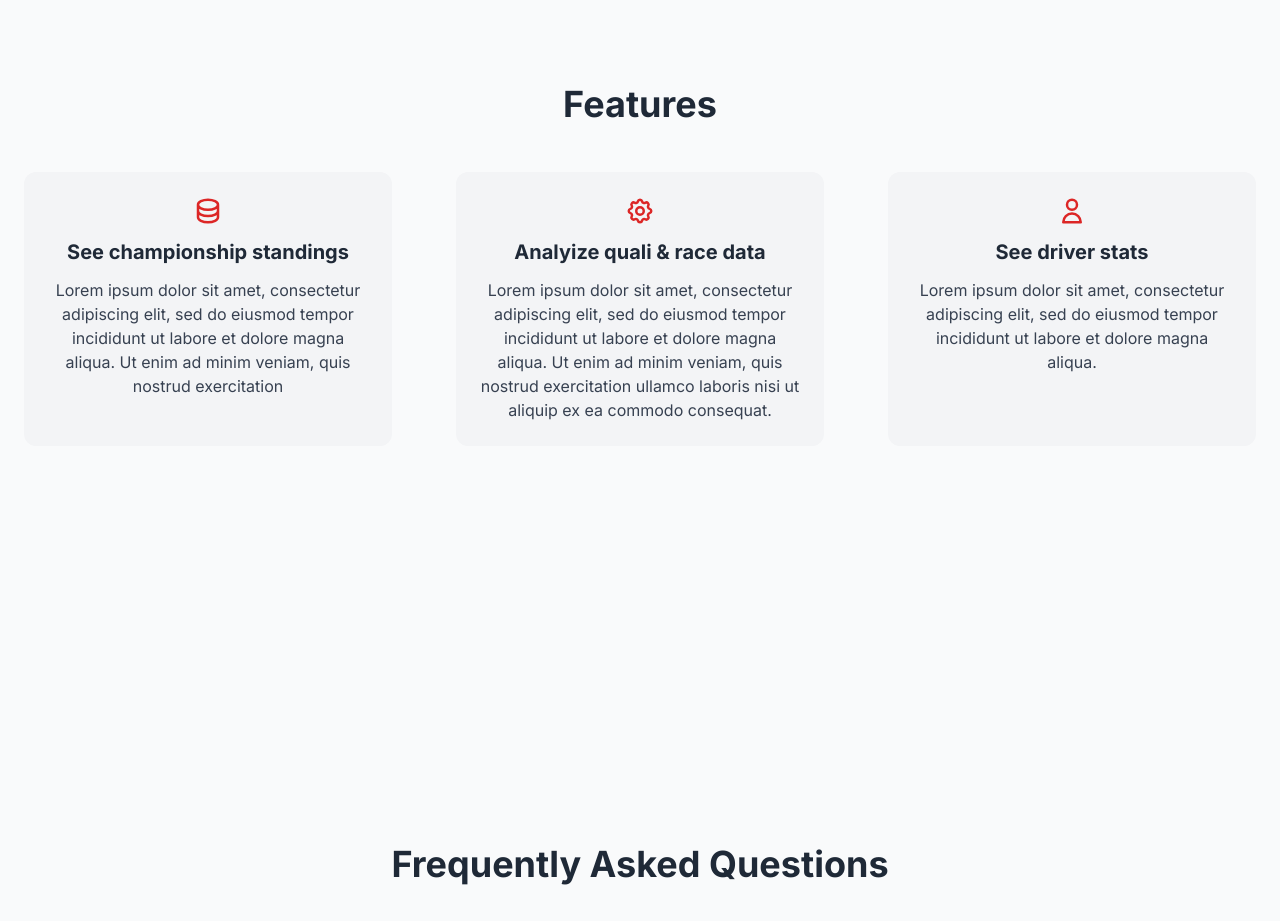
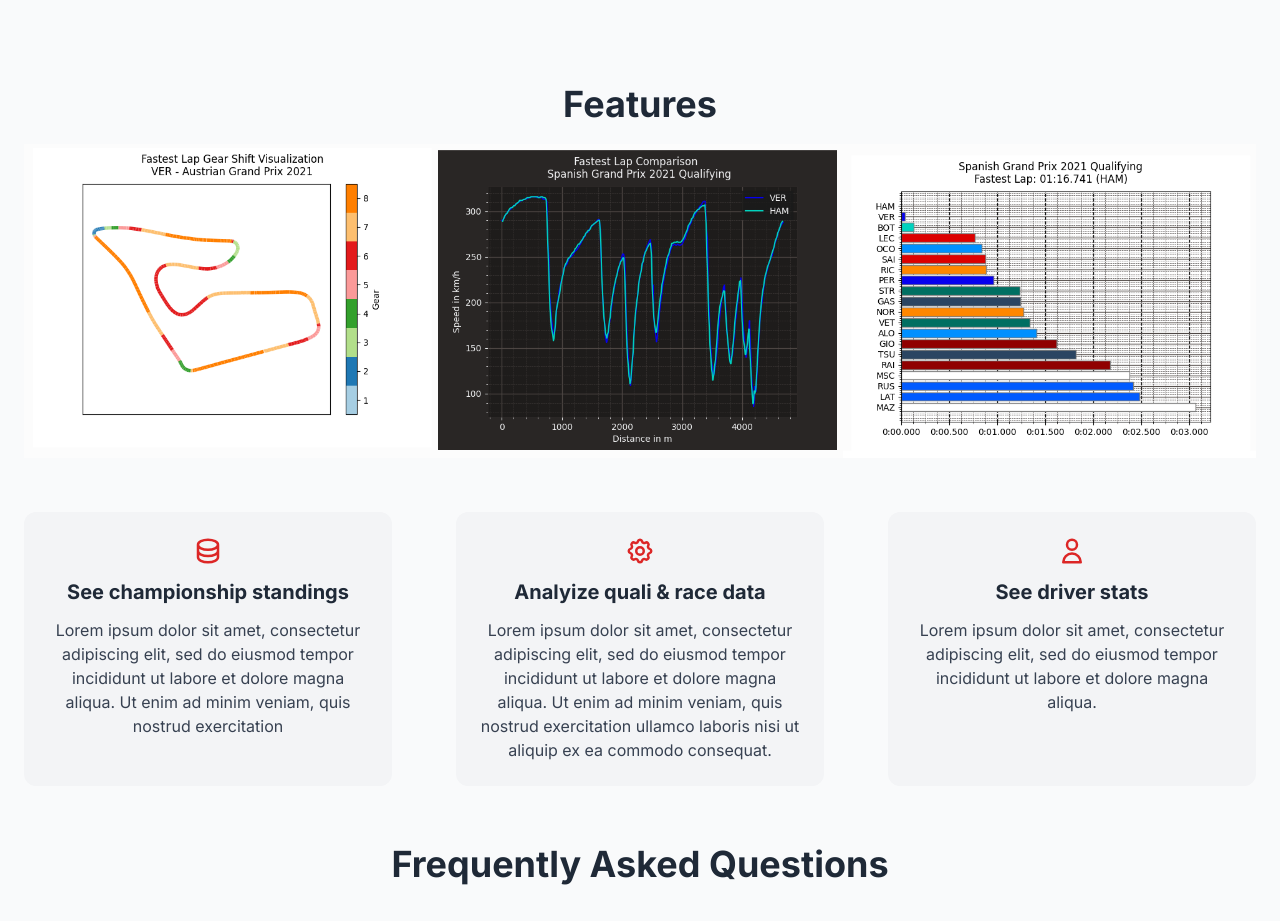
Before and after one commit to milan-codes/the-briefing-room, a Next.js app: page / in a window 1280 px wide. Shown: the part 820-1741 px from the top of the page. Built offline with nearby package versions, Linux system fonts and the light colour scheme.

Commit message:
Added placeholder image

```diff
--- a/components/Features/Features.tsx
+++ b/components/Features/Features.tsx
@@ -1,4 +1,6 @@
+import Image from "next/image";
 import FeatureBlock, { FeatureBlockProps } from "./FeatureBlock";
+import telemetryDemo from "../../public/telemetrydemo.png";
 
 interface FeaturesProps {
   features: FeatureBlockProps[];
@@ -11,6 +13,10 @@ const Features: React.FC<FeaturesProps> = ({ features }) => (
         Features
       </h1>
 
+      <div className="pt-5">
+        <Image src={telemetryDemo} alt="Telemetry demo" />
+      </div>
+
       <div className="grid grid-cols-1 gap-8 mt-8 xl:mt-12 xl:gap-16 md:grid-cols-2 xl:grid-cols-3">
         {features.map(({ title, description, icon }, index) => (
           <FeatureBlock key={index} title={title} description={description} icon={icon} />
```
Also changed, not shown: public/telemetrydemo.png (added).
